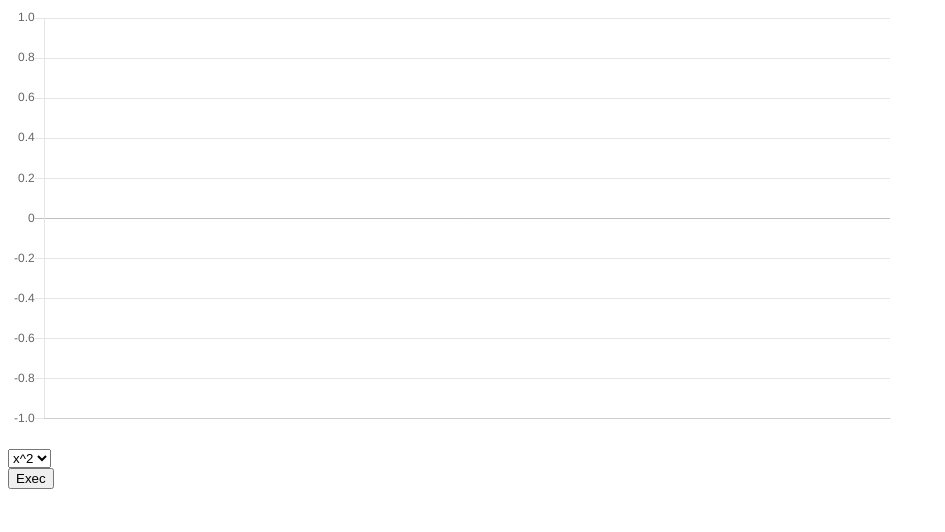
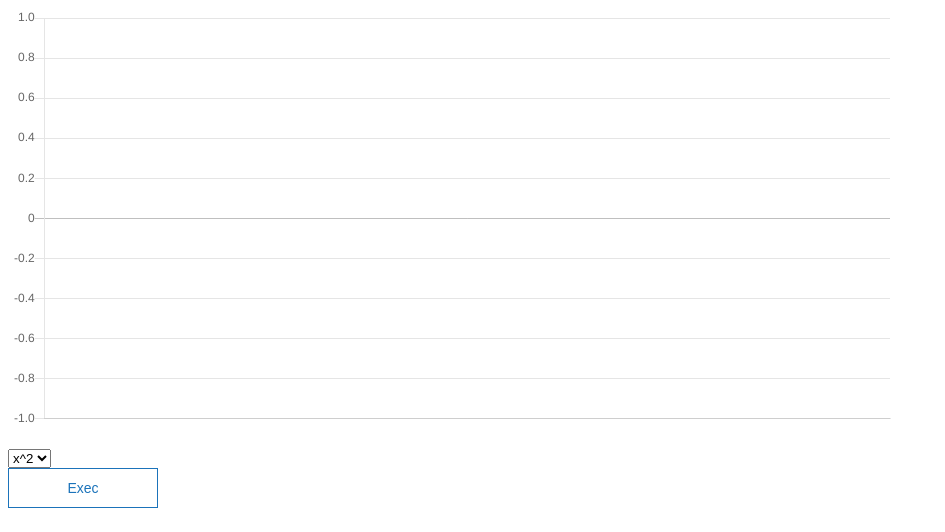
Before and after one commit to su-u/solving2, a website: page index.html in a window 1280 px wide. Shown: the whole page, without its empty margins (0-945 px from the left). Drawn offline with Linux system fonts and the light colour scheme.

Commit message:
Update index.html

```diff
--- a/index.html
+++ b/index.html
@@ -27,7 +27,7 @@
             <option value="formula2">x</option>
         </select>
     </div>
-    <div><input type="button" value="Exec" onclick="start();" /><br /></div>
+    <div><input class="button" type="button" value="Exec" onclick="start();" /><br /></div>
 </div>
     <!-- scripts -->
     <script src="js/chartDisplay.js"></script>
```
